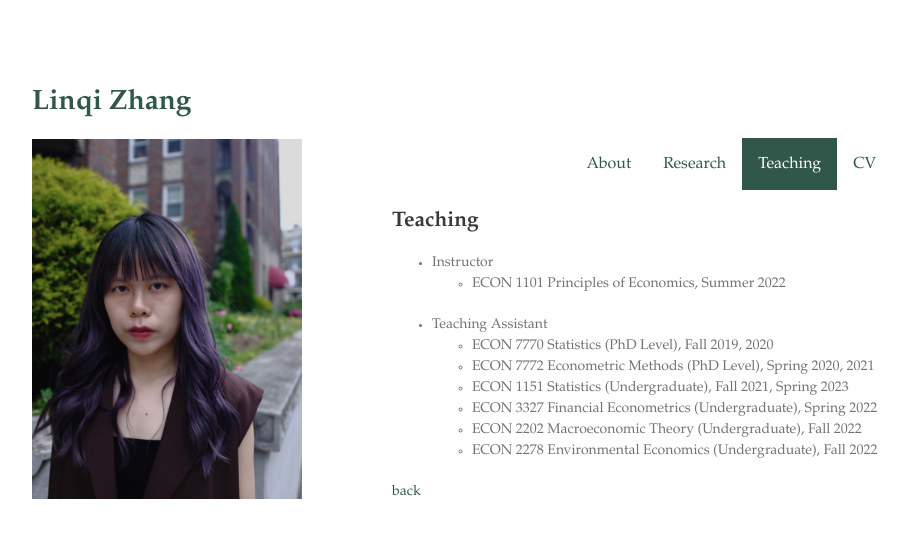
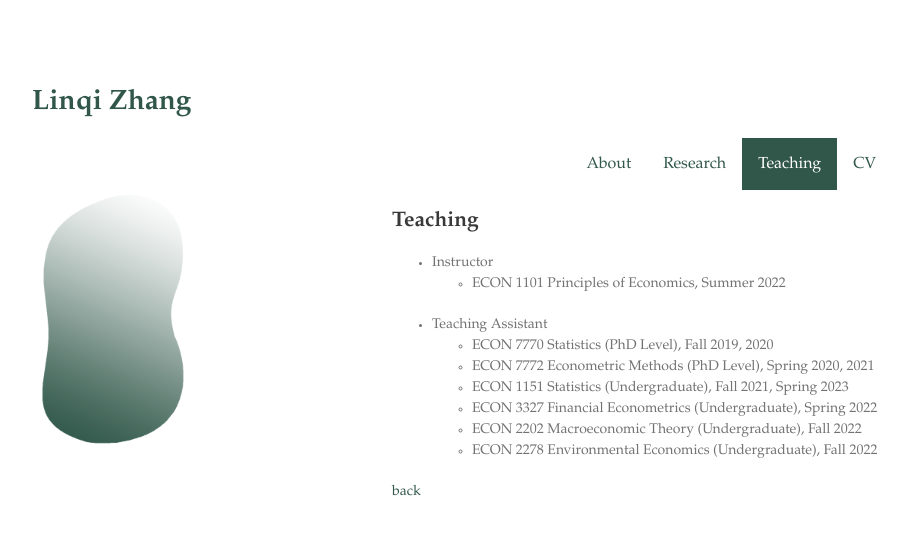
Before and after one commit to zhanglinqi/zhanglinqi.github.io, a Jekyll site: the page built from teaching.md, in a window 1280 px wide. Shown: the top 538 px of the page, without its empty margins (178-1086 px from the left). Built offline with Jekyll 4.4.1, drawn with Linux system fonts in a browser that asks for light colours; our own code applies the rules of GitHub Pages for plain Markdown files.

Commit message:
update layout

```diff
--- a/_layouts/research.html
+++ b/_layouts/research.html
@@ -16,8 +16,8 @@
       <header>
         <h1><a href="{{ "/" | absolute_url }}">{{ site.title | default: site.github.repository_name }}</a></h1>
 
-        {% if site.logo %}
-          <img src="{{site.logo | relative_url}}" alt="Logo" />
+        <!-- {% if site.logo %} -->
+          <img ssrc="assets/img/deco2.png" />
           <p>
             <em>
               <small>
--- a/_layouts/teaching.html
+++ b/_layouts/teaching.html
@@ -16,8 +16,8 @@
       <header>
         <h1><a href="{{ "/" | absolute_url }}">{{ site.title | default: site.github.repository_name }}</a></h1>
 
-        {% if site.logo %}
-          <img src="{{site.logo | relative_url}}" alt="Logo" />
+        <!-- {% if site.logo %} -->
+          <img src="assets/img/deco2.png" />
           <p>
             <em>
               <small>
```
